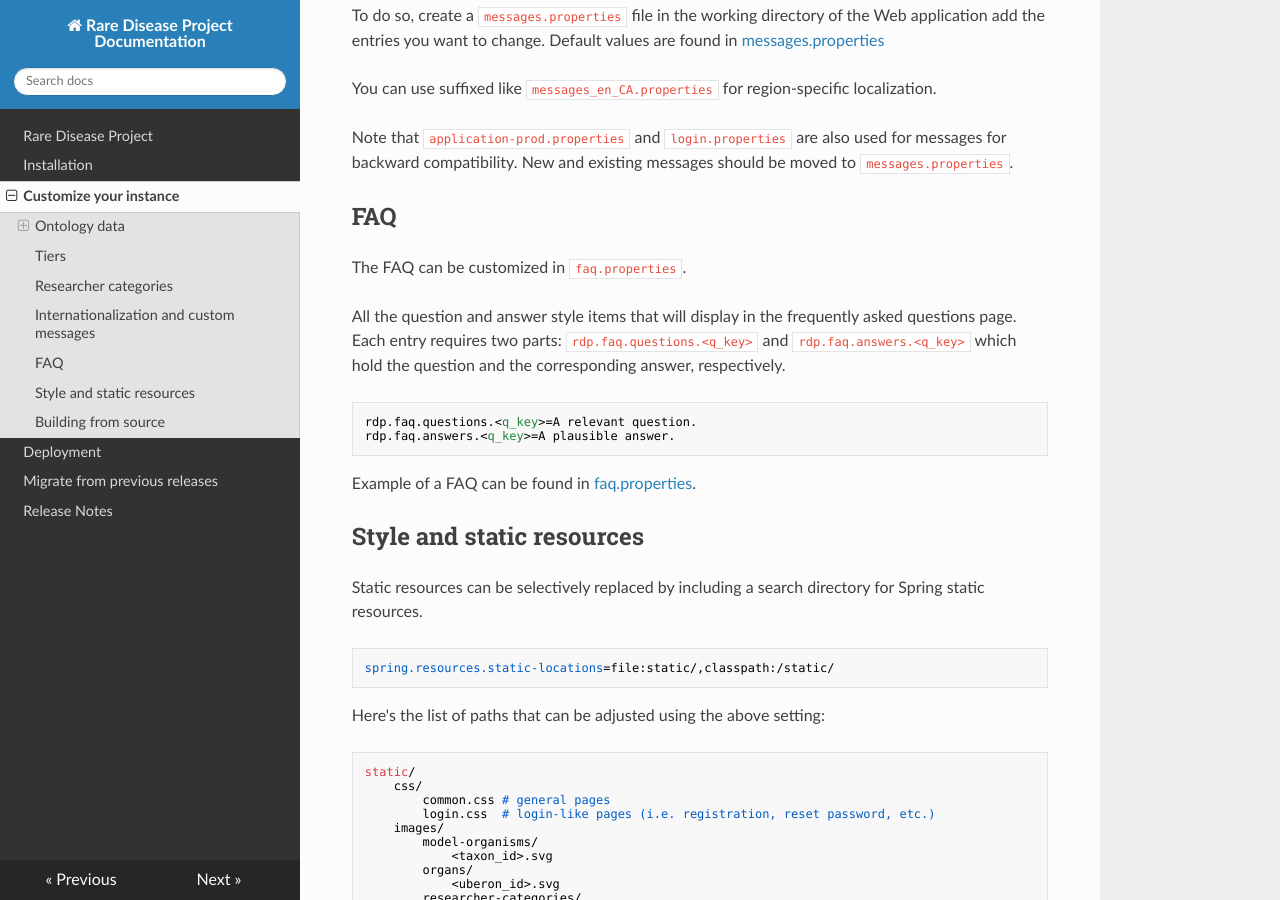
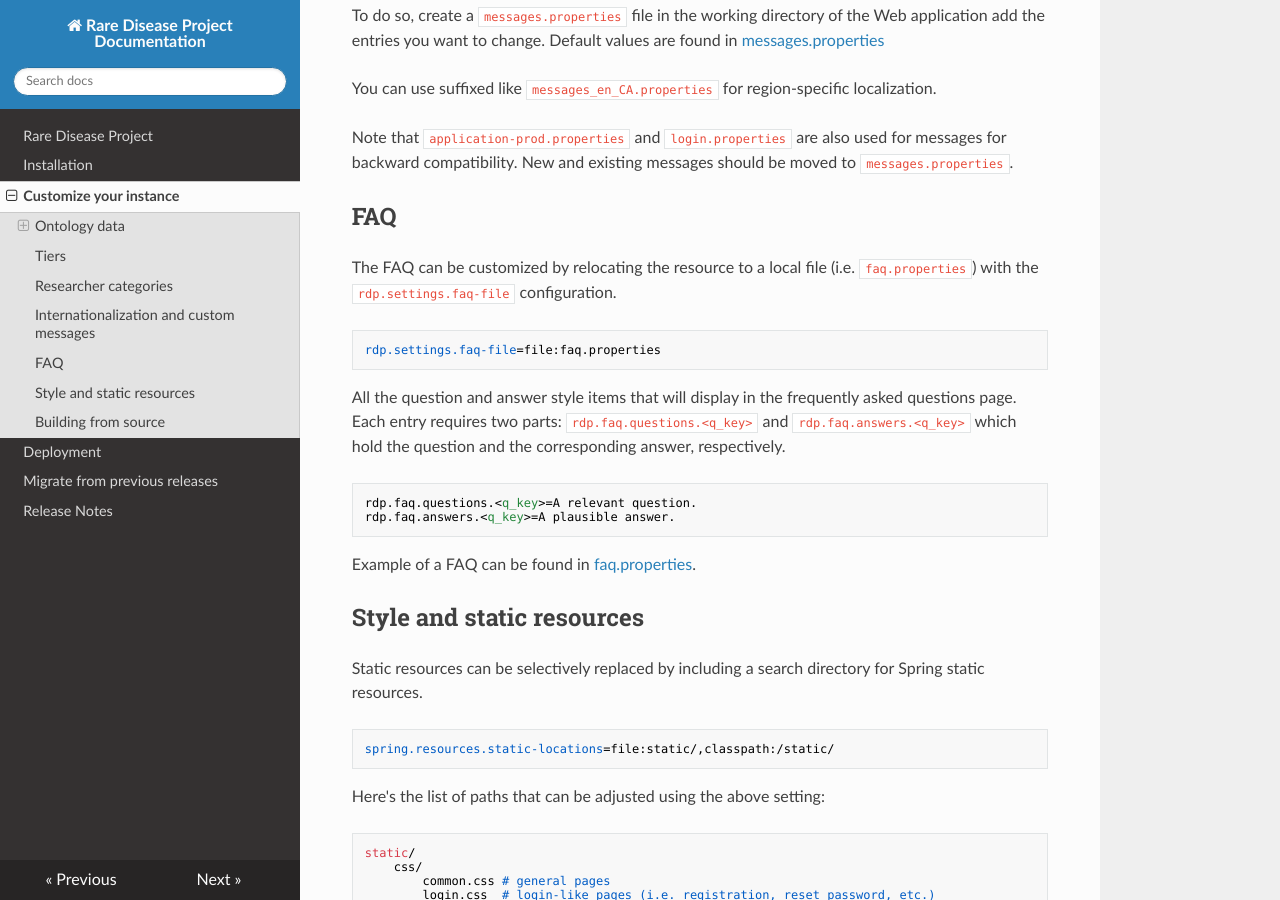
Before and after one commit to PavlidisLab/rdp, an MkDocs documentation site: the page built from docs/customization.md, in a window 1280 px wide and 900 px high, scrolled down 3285 px. Built offline with MkDocs 1.6.1, drawn with Linux system fonts in a browser that asks for light colours; nearby versions of some CDN libraries.

Commit message:
Move the FAQ inside resource with a setting to override

````diff
--- a/docs/customization.md
+++ b/docs/customization.md
@@ -159,7 +159,12 @@ moved to `messages.properties`.
 
 ## FAQ
 
-The FAQ can be customized in `faq.properties`.
+The FAQ can be customized by relocating the resource to a local file (i.e. `faq.properties`) with
+the `rdp.settings.faq-file` configuration.
+
+```
+rdp.settings.faq-file=file:faq.properties
+```
 
 All the question and answer style items that will display in the frequently asked questions page. Each entry requires
 two parts: `rdp.faq.questions.<q_key>` and `rdp.faq.answers.<q_key>` which hold the question and the corresponding
@@ -170,7 +175,7 @@ rdp.faq.questions.<q_key>=A relevant question.
 rdp.faq.answers.<q_key>=A plausible answer.
 ```
 
-Example of a FAQ can be found in [faq.properties](https://github.com/PavlidisLab/rgr/blob/master/faq.properties).
+Example of a FAQ can be found in [faq.properties](https://github.com/PavlidisLab/rgr/tree/master/src/main/resources/faq.properties).
 
 ## Style and static resources
 
````
Also changed, not shown: docs/migration.md (+7 -0 lines), 5 other files.
